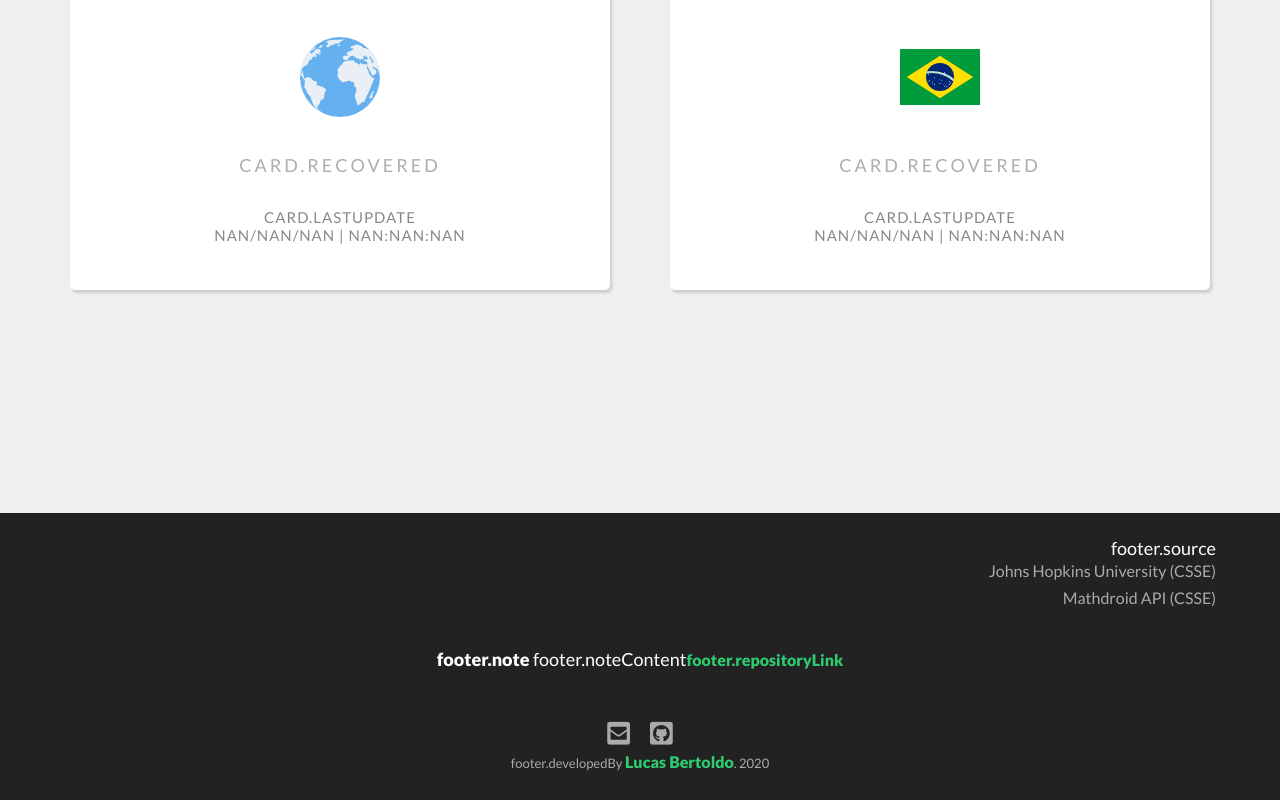
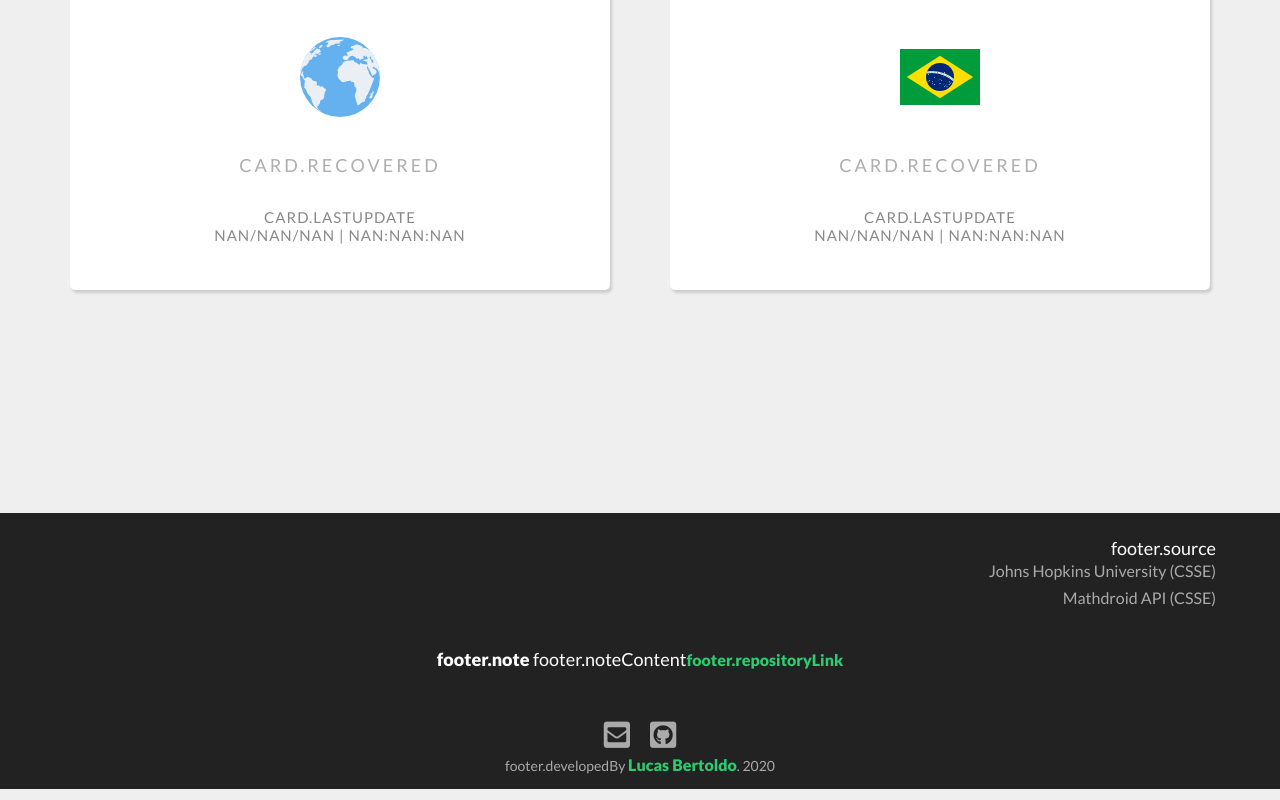
Before and after one commit to lucasfber/rectra-app, a React (Create React App) app: page / in a window 1280 px wide. Shown: the part 287-1087 px from the top of the page. Built offline with nearby package versions, Linux system fonts and the light colour scheme; what i18next-xhr-backend would draw is missing.

Commit message:
social style table

```diff
--- a/src/Footer/style.scss
+++ b/src/Footer/style.scss
@@ -69,7 +69,7 @@ footer {
 @media screen and (min-width: 768px) {
   footer {
 
-    padding: 24px 0;
+    padding: 24px 0 10px 0;
     text-align: right;
     font-size: 16px;
     position: relative;
@@ -88,10 +88,17 @@ footer {
       }
     }
 
+    .social {
+      i {
+        font-size: 30px;
+      }
+    }
+
     .credits {
       padding: 5px 0;
       text-align: center;
       color: #aaa;
+      font-size: 14px;
     }
 
     .note-section, .credits {
```
